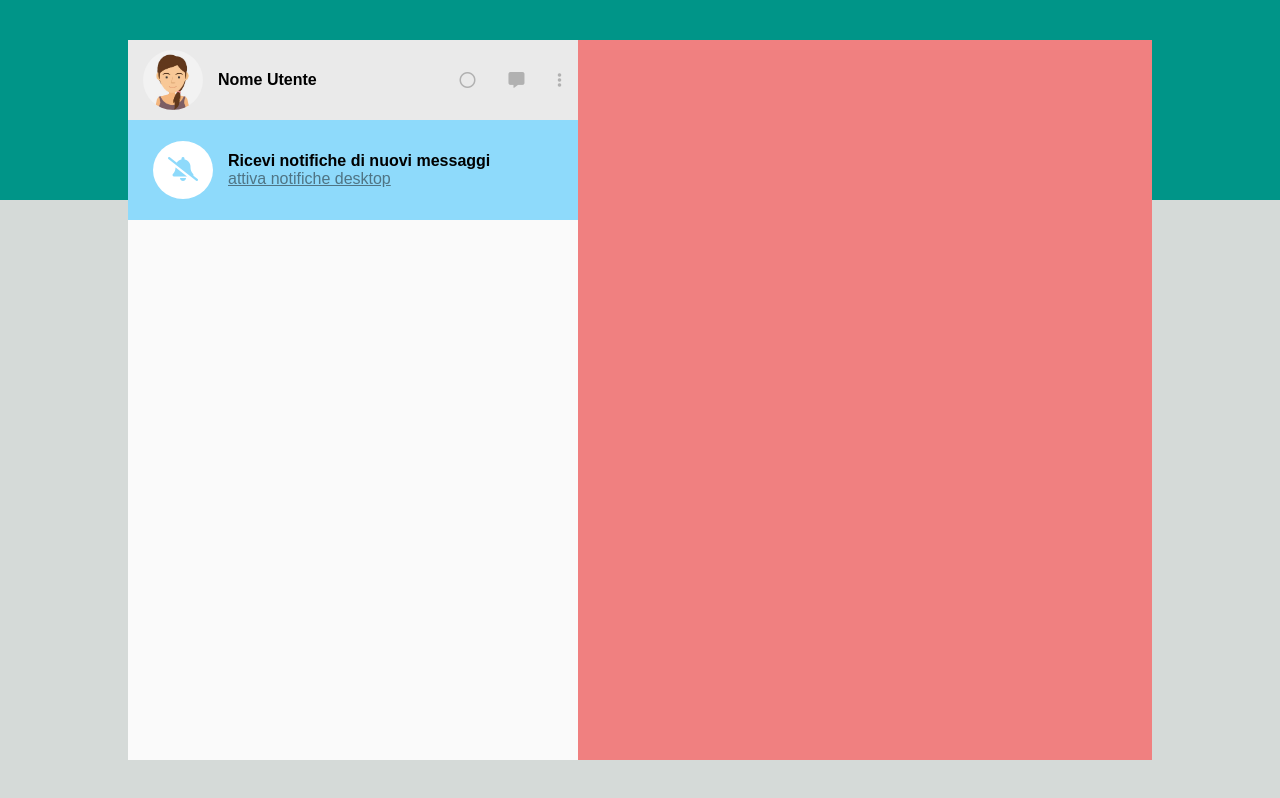
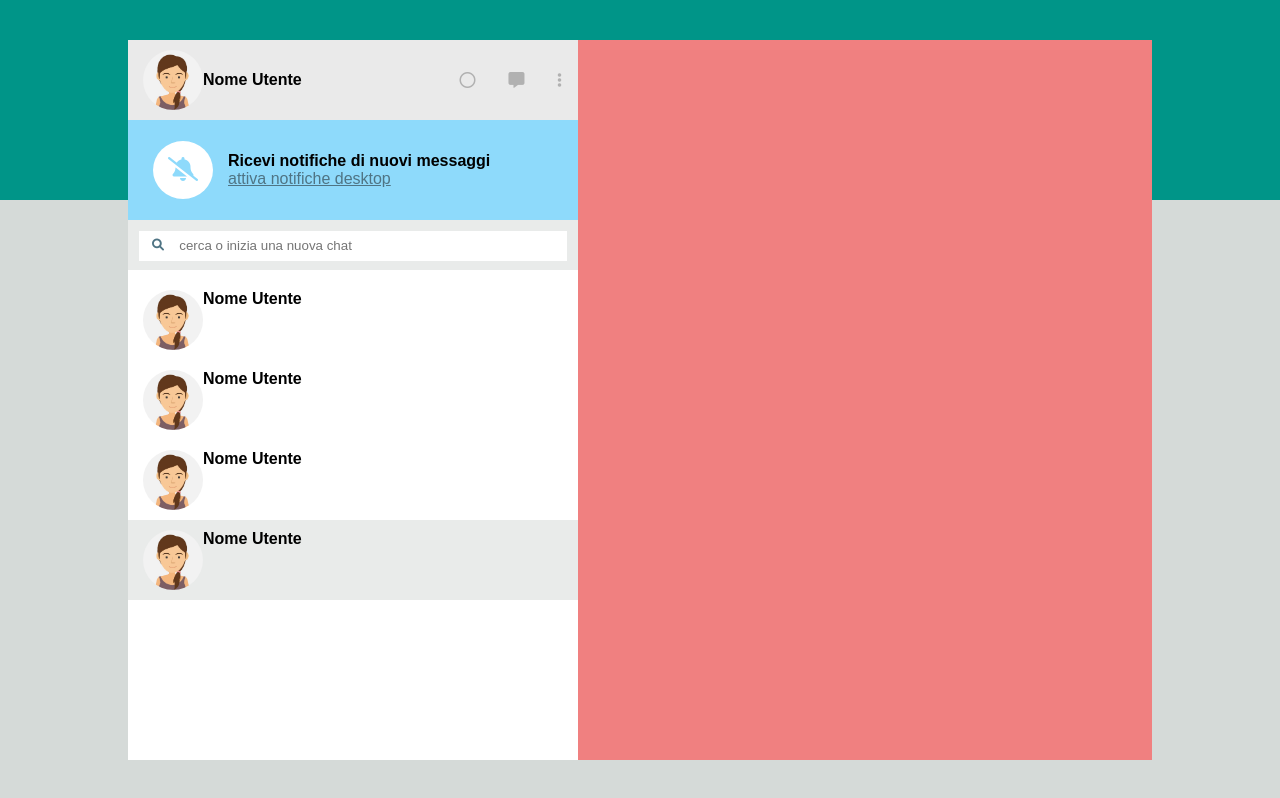
Before and after one commit to Albaer33/vue-boolzapp, a plain HTML site: page milestone 1/index.html in a window 1280 px wide. Drawn offline with nearby package versions, Linux system fonts and the light colour scheme.

Commit message:
col left completed

```diff
--- a/milestone 1/css/style.css
+++ b/milestone 1/css/style.css
@@ -26,6 +26,16 @@ img {
     width: 100%;
     height: 100%;
     border-radius: 50%;
+}
+.user {
+    width: 60%;
+    padding: 10px 15px;
+    display: flex;
+    align-items: center;
+}
+.user-pic {
+    height: 60px;
+    width: 60px;
 }
 .user-name {
     font-size: 16px;
@@ -56,7 +66,7 @@ img {
     flex-direction: column;
     height: 100%;
     width: 450px;
-    background-color: #fafafa;
+    background-color: #e9ebea;
 }
 /* profile section */
 .profile {
@@ -65,16 +75,6 @@ img {
     background-color: #eaeaea;
     width: 100%;
     height: 80px;
-}
-.user {
-    width: 60%;
-    display: flex;
-    align-items: center;
-}
-.user-pic {
-    height: 60px;
-    width: 60px;
-    margin: 0 15px;
 }
 .user-option {
     color: #b1b1b1;
@@ -109,7 +109,47 @@ img {
     text-decoration: underline;
 }
 /* search bar section */
+.search-bar {
+    background-color: #e9ebea;
+    position: relative;
+    width: 100%;
+    height: 50px;
+    text-align: center;
+    line-height: 50px;
+}
+.search-bar input {
+    border: none;
+    width: 95%;
+    height: 60%;
+    padding-left: 40px;
+}
+.fa-search {
+    color: #4f7484;
+    position: absolute;
+    transform: translate(-50%, -50%);
+    top: 50%;
+    left: 30px;
+    font-size: 12px;
+}
 /* chat list section */
+.chat-list {
+    padding: 10px 0;
+    width: 100%;
+    height: 100%;
+    background-color: white;
+    display: flex;
+    flex-direction: column;
+    overflow: hidden;
+    overflow-y: scroll;
+}
+.active-chat {
+    background-color: #e9ebea;
+}
+.user-chat {
+    width: 100%;
+    padding: 10px 15px;
+    display: flex;
+}
 /* RIGHT COL */
 .col-right {
     width: calc(100% - 450px);
--- a/milestone 1/index.html
+++ b/milestone 1/index.html
@@ -48,10 +48,38 @@
                         </section>
 
                         <!-- search bar section -->
-                        <section class="search-bar"></section>
+                        <section class="search-bar">
+                            <i class="fas fa-search"></i>
+                            <input type="text" placeholder="cerca o inizia una nuova chat">
+                        </section>
 
                         <!-- dynamic chat list section -->
-                        <section class="chat-list"></section>
+                        <section class="chat-list">
+                            <div class="user-chat">
+                                <div class="user-pic">
+                                    <img src="img/avatar_io.jpg" alt="user image">
+                                </div>
+                                <div class="user-name">Nome Utente</div>
+                            </div>
+                            <div class="user-chat">
+                                <div class="user-pic">
+                                    <img src="img/avatar_io.jpg" alt="user image">
+                                </div>
+                                <div class="user-name">Nome Utente</div>
+                            </div>
+                            <div class="user-chat">
+                                <div class="user-pic">
+                                    <img src="img/avatar_io.jpg" alt="user image">
+                                </div>
+                                <div class="user-name">Nome Utente</div>
+                            </div>
+                            <div class="user-chat active-chat">
+                                <div class="user-pic">
+                                    <img src="img/avatar_io.jpg" alt="user image">
+                                </div>
+                                <div class="user-name">Nome Utente</div>
+                            </div>
+                        </section>
                     </div>
 
                     <div class="col col-right"></div>
```
